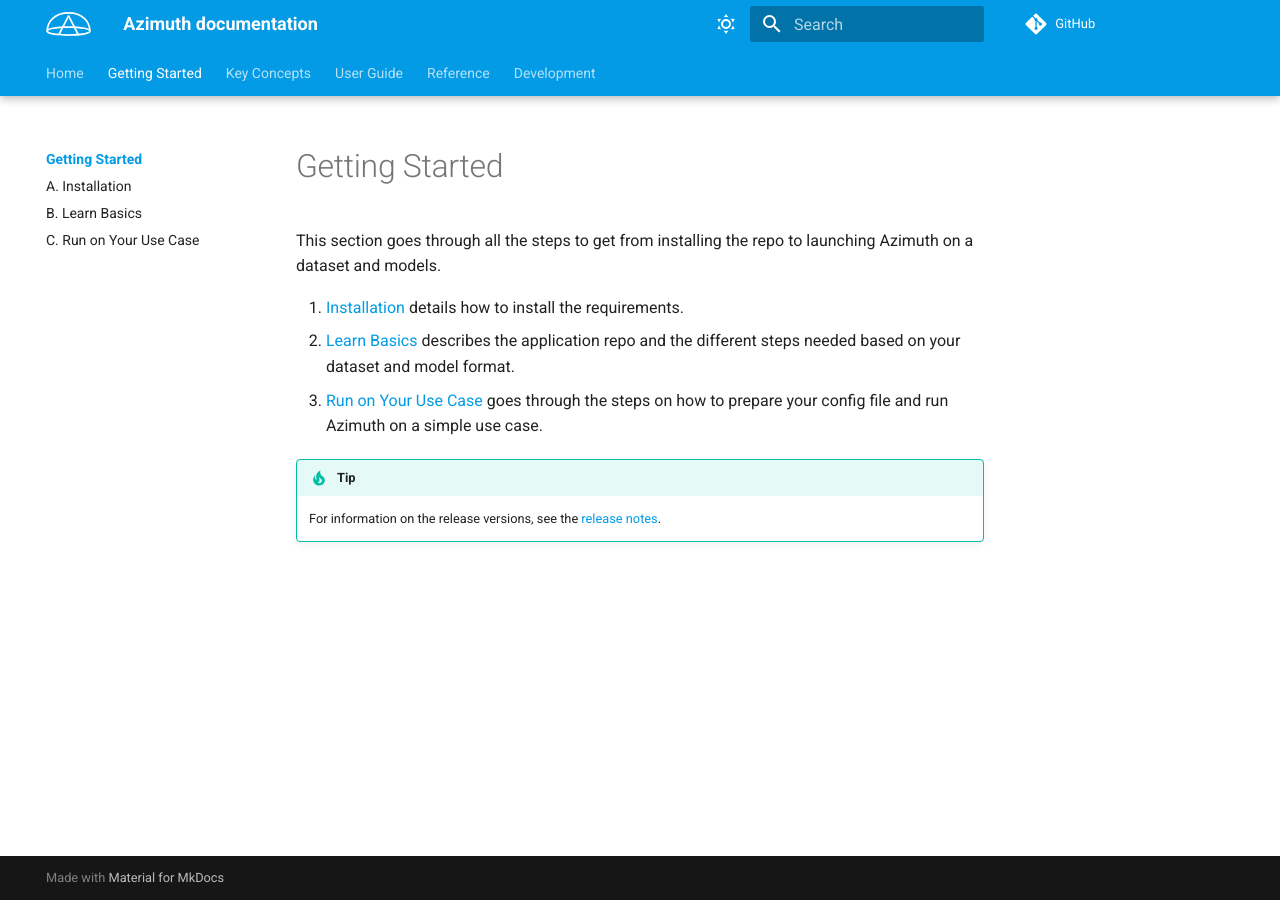
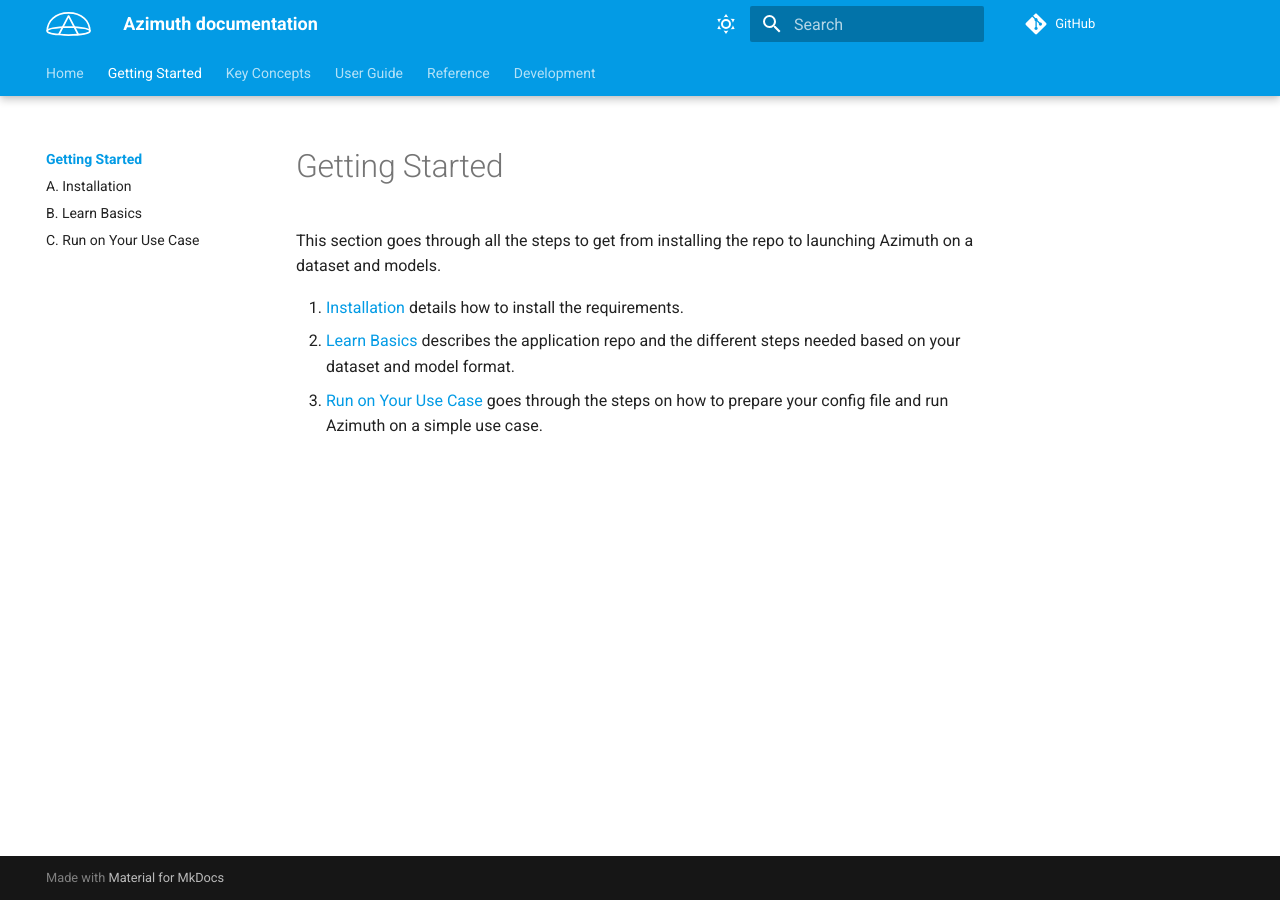
Before and after one commit to ServiceNow/azimuth, an MkDocs documentation site: the page built from docs/docs/getting-started/index.md, in a window 1280 px wide. Built offline with MkDocs 1.6.1 and Material for MkDocs 9.7.7, drawn with Linux system fonts in a browser that asks for light colours; comment, search, counter and statistics services are not loaded.

Commit message:
Remove reference to changelog

```diff
--- a/docs/docs/getting-started/index.md
+++ b/docs/docs/getting-started/index.md
@@ -8,7 +8,3 @@ dataset and models.
    on your dataset and model format.
 3. [Run on Your Use Case](c-run.md) goes through the steps on how to prepare your config file and
    run Azimuth on a simple use case.
-
-!!! tip
-
-    For information on the release versions, see the [release notes](changelog/v2.md).
```
